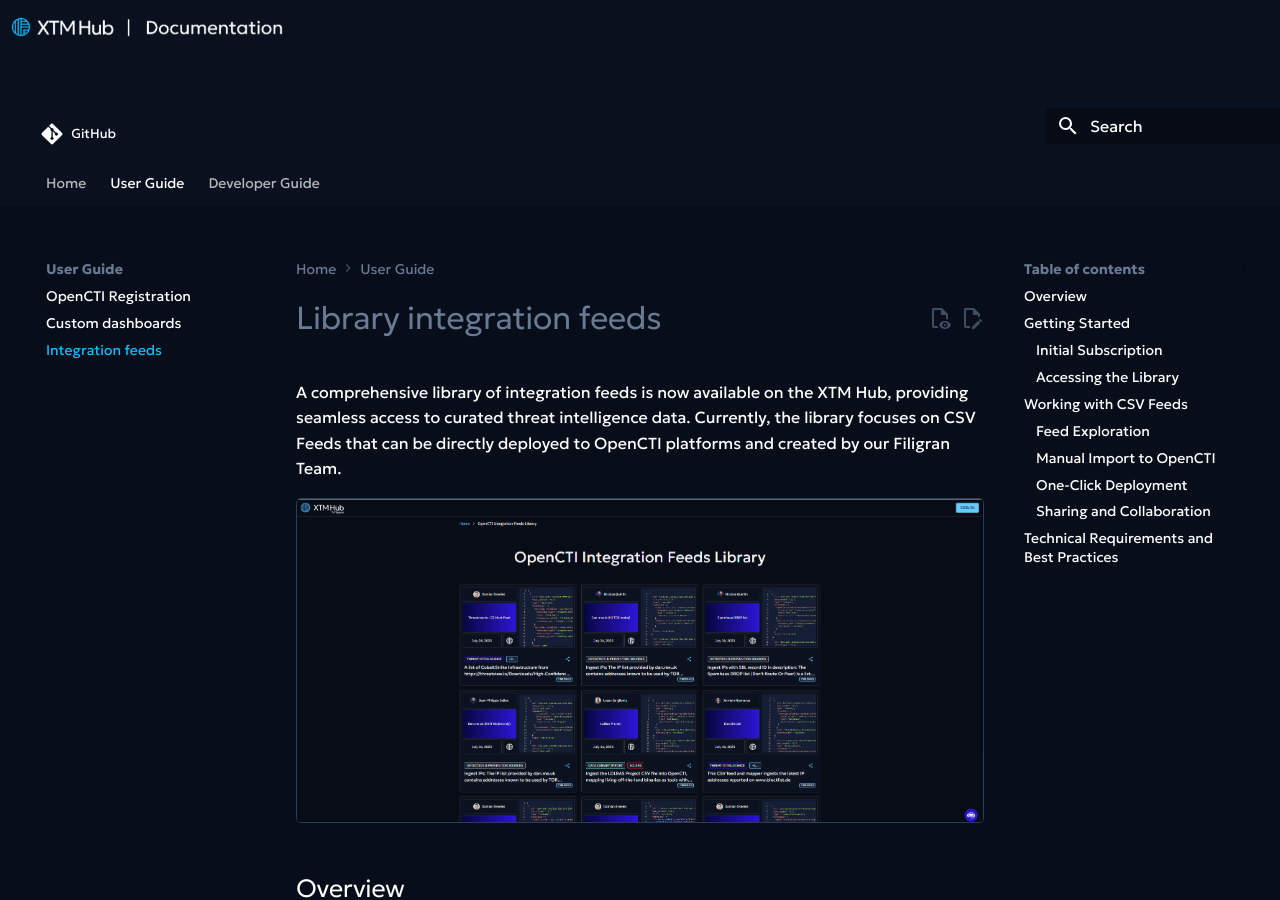
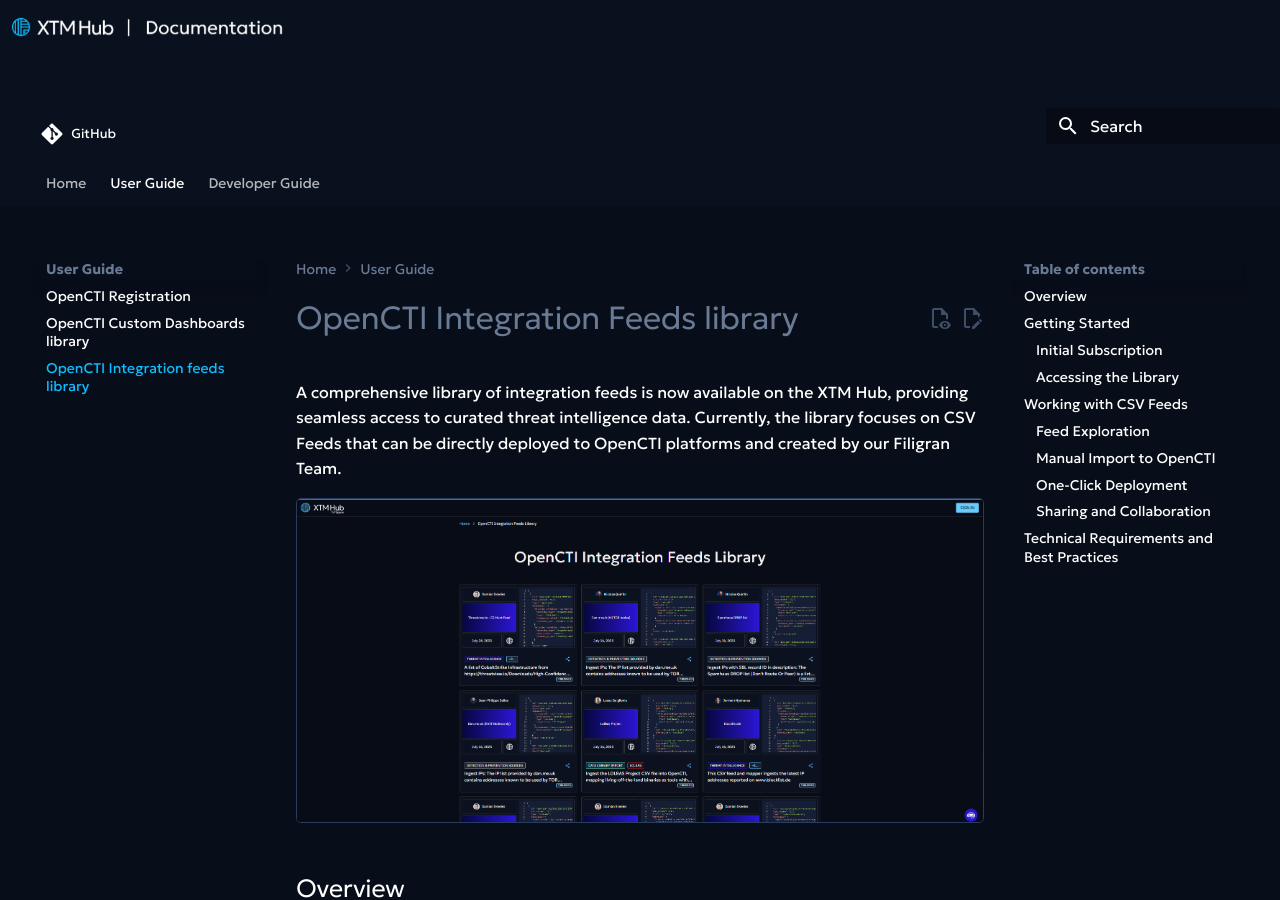
Before and after one commit to FiligranHQ/xtm-hub-docs, an MkDocs documentation site: the page built from docs/libraries/integration-feeds.md, in a window 1280 px wide and 900 px high. Built offline with MkDocs 1.6.1 and Material for MkDocs 9.7.7, drawn with Linux system fonts in a browser that asks for light colours; comment, search, counter and statistics services are not loaded; the version menu is left out; some of the changed text lies outside the part shown.

Commit message:
[doc] - change title

```diff
--- a/docs/libraries/integration-feeds.md
+++ b/docs/libraries/integration-feeds.md
@@ -1,4 +1,4 @@
-# Library integration feeds
+# OpenCTI Integration Feeds library
 
 A comprehensive library of integration feeds is now available on the XTM Hub,
 providing seamless access to curated threat intelligence data.
--- a/mkdocs.yml
+++ b/mkdocs.yml
@@ -111,7 +111,7 @@
   - Home: "index.md"
   - User Guide:
       - OpenCTI Registration: user/opencti-registration.md
-      - Custom dashboards: libraries/custom-dashboards.md
-      - Integration feeds: libraries/integration-feeds.md
+      - OpenCTI Custom Dashboards library: libraries/custom-dashboards.md
+      - OpenCTI Integration feeds library: libraries/integration-feeds.md
   - Developer Guide:
       - Getting started: getting-started.md
```
Also changed, not shown: docs/libraries/custom-dashboards.md (+1 -1 lines).
